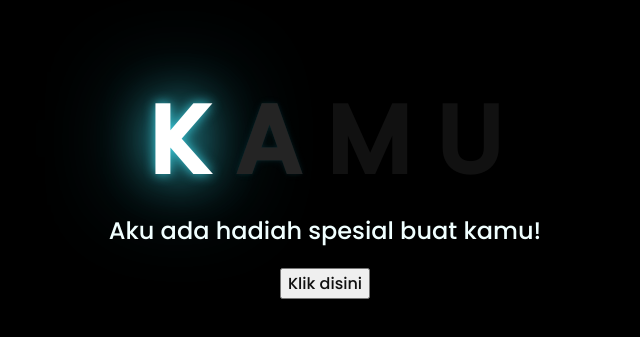
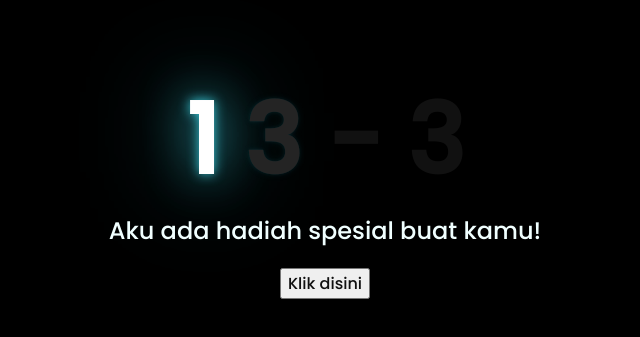
Before and after one commit to Rizkihidayatulloh99/rizkihidayatulloh.gifthub.io, a plain HTML site: page index.html in a window 1280 px wide. Shown: the part 225-562 px from the top of the page, without its empty margins (323-963 px from the left). Drawn offline with Linux system fonts and the light colour scheme.

Commit message:
Update index.html

```diff
--- a/index.html
+++ b/index.html
@@ -11,10 +11,10 @@
 <body>
     <div class="greetings">
     <!-- silahkan menambah kata sesuai keinginan dengan <span>text...</span -->
-        <span>K</span>
-        <span>A</span>
-        <span>M</span>
-        <span>U</span>
+        <span>1</span>
+        <span>3</span>
+        <span>-</span>
+        <span>3</span>
     </div>
 
     <div class="description">
```
